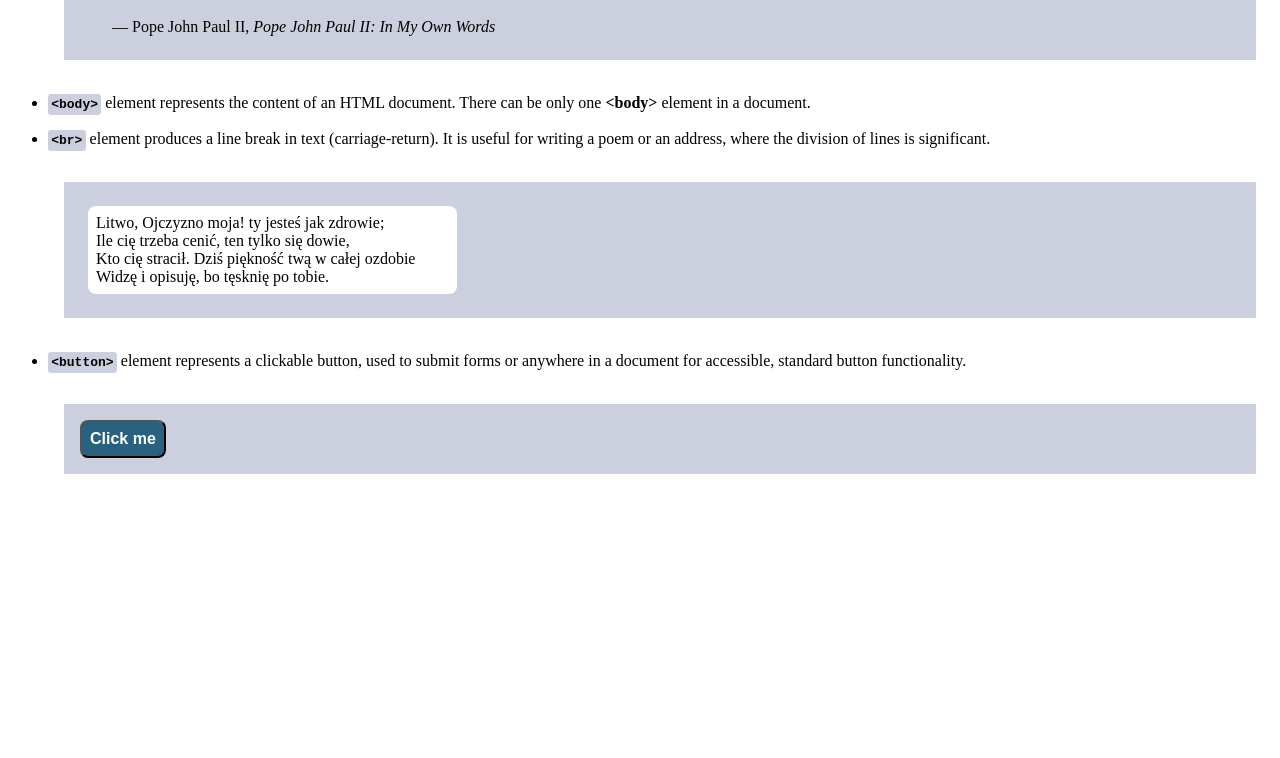
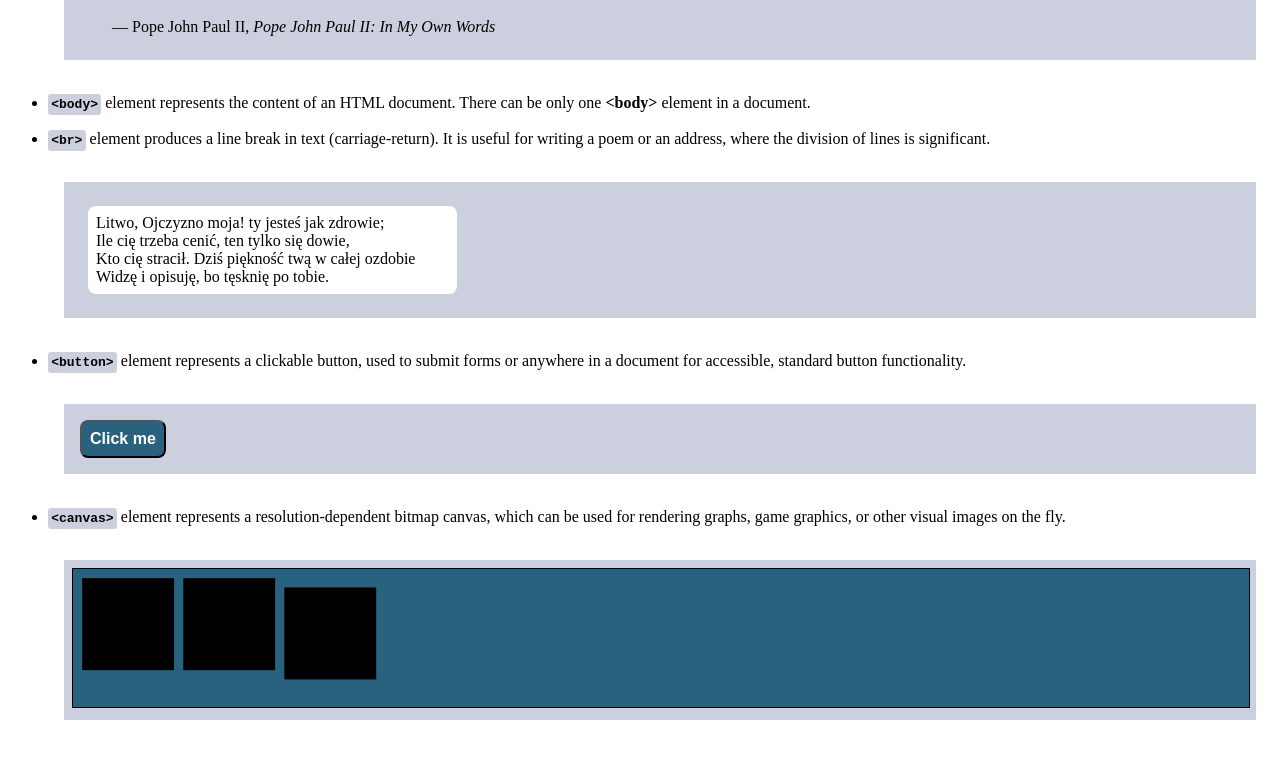
Before and after one commit to Janowoj/html-and-dom-manipulation-review, a plain HTML site: page index.html in a window 1280 px wide. Shown: the part 1846-2604 px from the top of the page. Before the commit the page ends 2370 px from the top, so only its background shows below. Drawn offline with Linux system fonts and the light colour scheme.

Commit message:
added canvas with a littlebit of js (getContext creating big object with big amount of methods)

```diff
--- a/app.css
+++ b/app.css
@@ -96,3 +96,9 @@ aside>p {
 .background {
     background-color: white;
 }
+
+#canvas {
+    border: 1px solid black;
+    width: 100%;
+    background: #29627e;
+}
--- a/app.js
+++ b/app.js
@@ -18,4 +18,17 @@ let buttonBackground = document.querySelector('#button-background');
 button.addEventListener('click', () => {
     console.log(buttonBackground.classList);
     buttonBackground.classList.toggle('background');
-})
+});
+
+let canvas = document.querySelector('canvas');
+
+console.dir(canvas);
+canvas.width = window.innerWidth;
+// canvas.height = window.innerHeight;
+// console.dir(window);
+// console.dir(canvas);
+// console.log(document.body.style);
+let ctx = canvas.getContext('2d');
+ctx.fillRect(10, 10, 100, 100);
+ctx.fillRect(120, 10, 100, 100);
+ctx.fillRect(230, 20, 100, 100);
--- a/index.html
+++ b/index.html
@@ -1,3 +1,4 @@
+<!-- new style to add boilerplate: html:5 and tab ot ! and tab -->
 <!DOCTYPE html>
 <html lang="en">
 
@@ -192,6 +193,15 @@
         </div>
         <br>
         <!--  -->
+        <li><code><b>&lt;canvas&gt;</b></code> element represents a resolution-dependent bitmap canvas, which can be
+            used
+            for rendering graphs, game graphics, or other visual images on the fly.</li>
+        <br>
+        <div class="section">
+            <canvas id="canvas"></canvas>
+        </div>
+        <br>
+        <!--  -->
     </ul>
 
     <script type="module" src="app.js">
```
